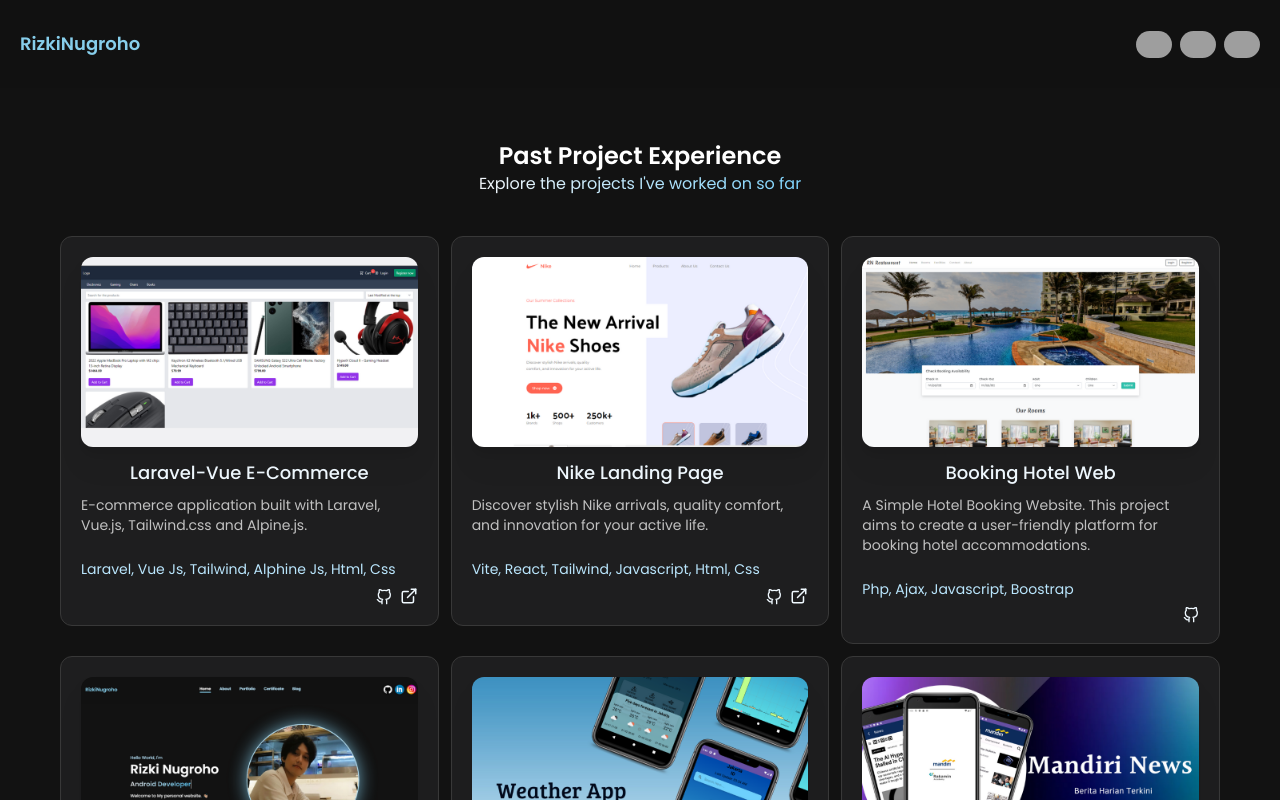
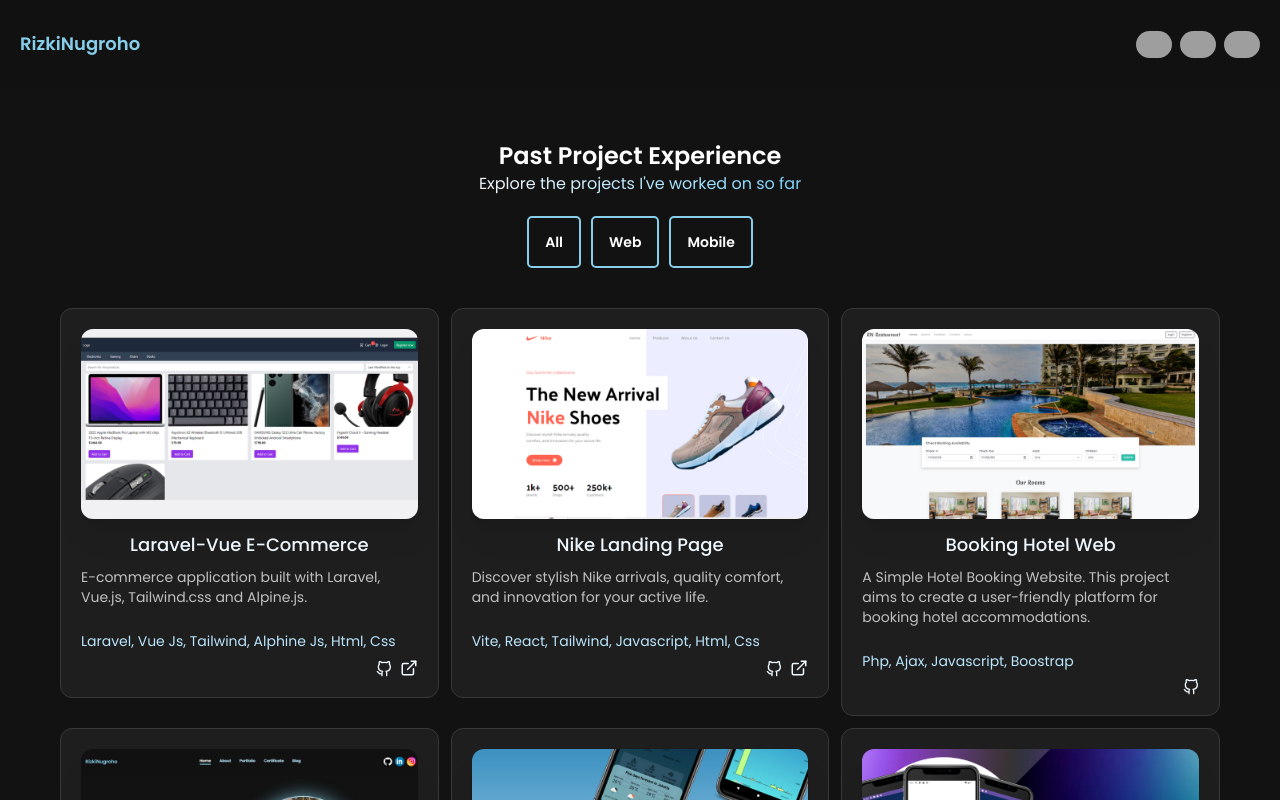
Before and after one commit to rizkinugrohho/my-portofolio-v2, a Vue app: page /portfolio in a window 1280 px wide. Shown: the top 800 px of the page. Built offline with nearby package versions, Linux system fonts and the light colour scheme; grey boxes are pictures that could not be loaded.

Commit message:
Add Filter By Category

```diff
--- a/src/views/PortfolioView.vue
+++ b/src/views/PortfolioView.vue
@@ -11,7 +11,8 @@
           status: 'E-commerce application built with Laravel, Vue.js, Tailwind.css and Alpine.js.',
           tech: 'Laravel, Vue Js, Tailwind, Alphine Js, Html, Css',
           github: 'https://github.com/rizkinugrohho/laravel-vue',
-          demo: 'https://github.com/rizkinugrohho/laravel-vue'
+          demo: 'https://github.com/rizkinugrohho/laravel-vue',
+          category: 'web'
         },
         {
           id: 2,
@@ -20,7 +21,8 @@
           status: 'Discover stylish Nike arrivals, quality comfort, and innovation for your active life.',
           tech: 'Vite, React, Tailwind, Javascript, Html, Css',
           github: 'https://github.com/rizkinugrohho/nike-landing-page',
-          demo: 'https://rizkinugrohho.github.io/nike-landing-page/'
+          demo: 'https://rizkinugrohho.github.io/nike-landing-page/',
+          category: 'web'
         },
         {
           id: 3,
@@ -29,7 +31,8 @@
           status: 'A Simple Hotel Booking Website. This project aims to create a user-friendly platform for booking hotel accommodations.',
           tech: 'Php, Ajax, Javascript, Boostrap',
           github: 'https://github.com/rizkinugrohho/booking-hotel',
-          demo: 'null'
+          demo: 'null',
+          category: 'web'
         },
         {
           id: 4,
@@ -38,7 +41,8 @@
           status: 'My personal website, I created this website to display my profile, skills and projects. As well as my place to try new technology.',
           tech: 'VueJS 3, NodeJs, Tailwind',
           github: 'https://github.com/rizkinugrohho/my-portofolio-v2',
-          demo: 'rizkinugroho.netlify.app'
+          demo: 'rizkinugroho.netlify.app',
+          category: 'web'
         },
         {
           id: 5,
@@ -47,7 +51,8 @@
           status: 'Android Mobile Application that shows todays weather and weather forecast for the next 5 days in various cities and countries.',
           tech: 'Kotlin, RestAPi, Android',
           github: 'https://github.com/rizkinugrohho/MobileApplication_Weather-App',
-          demo: 'https://github.com/rizkinugrohho/MobileApplication_Weather-App'
+          demo: 'https://github.com/rizkinugrohho/MobileApplication_Weather-App',
+          category: 'mobile'
         },
         {
           id: 6,
@@ -56,7 +61,8 @@
           status: 'Challenge from Bank Mandiri - Creating an Android Mobile Application that displays a list of news using API from https://newsapi.org',
           tech: 'Kotlin, RestAPi, Android',
           github: 'https://github.com/rizkinugrohho/MobileApplication_MandiriNews',
-          demo: 'https://github.com/rizkinugrohho/MobileApplication_MandiriNews'
+          demo: 'https://github.com/rizkinugrohho/MobileApplication_MandiriNews',
+          category: 'mobile'
         },
         {
           id: 7,
@@ -65,7 +71,8 @@
           status: 'a progressive e-commerce web application, which has Push Notification Features, App Banner (Add to Home Screen), Splash screen on the application, Service Worker with Workbox JS.',
           tech: 'ReactJs, NodeJs, Tailwind',
           github: 'https://github.com/rizkinugrohho/Web_Apps_With_React_Js',
-          demo: 'https://web-apps-phi.vercel.app/'
+          demo: 'https://web-apps-phi.vercel.app/',
+          category: 'web'
         },
         {
           id: 8,
@@ -74,12 +81,26 @@
           status: 'allows users to search for books, view book details, leave reviews, add books to favorites, and view example categories of books.',
           tech: 'Javascript',
           github: 'https://github.com/rizkinugrohho/bookshelf-apps',
-          demo: 'bookshelf-appli.netlify.app/'
+          demo: 'bookshelf-appli.netlify.app/',
+          category: 'web'
         }
-      ]
+      ],
+      filteredItems: [] // Daftar proyek yang telah difilter
     };
+  },
+  methods: {
+    filterByCategory(category) {
+      if (category === 'all') {
+        this.filteredItems = this.items; // Menampilkan semua proyek
+      } else {
+        this.filteredItems = this.items.filter(item => item.category === category); // Filter berdasarkan kategori
       }
     }
+  },
+  mounted() {
+    this.filteredItems = this.items; // Set daftar proyek awal saat komponen dimuat
+  }
+};
 </script>
 <template>
   <div class="px-5 py-5 md:px-12 md:py-10 text-left text-sky-50 mx-3">
@@ -91,17 +112,24 @@
           <h4>Past Project Experience</h4>
           <h4 class="text-base font-normal text-transparent bg-clip-text bg-gradient-to-r from-slate-100 to-sky-300">
             Explore the projects I've worked on so far</h4>
+          <div class="filter-container">
+            <button @click="filterByCategory('all')" class="filter-btn">All</button>
+            <button @click="filterByCategory('web')" class="filter-btn">Web</button>
+            <button @click="filterByCategory('mobile')" class="filter-btn">Mobile</button>
           </div>
+        </div>
+
       </header>
       <section>
         <div>
-          <div class="grid grid-cols-1 gap-4 pb-32 md:grid-cols-3 md:gap-3 xl:grid-cols-3 xl:gap-3 2xl:gap-5 fade-zoom-in">
-            <div v-for="item in items" :key="item.id">
+          <div
+            class="grid grid-cols-1 gap-4 pb-32 md:grid-cols-3 md:gap-3 xl:grid-cols-3 xl:gap-3 2xl:gap-5 fade-zoom-in">
+            <div v-for="item in filteredItems" :key="item.id">
               <div
                 class="item-card flex flex-col items-center gap-2 rounded bg-[#1e1e1f] hover:bg-[#282828] border border-[#383838] rounded-xl text-sky-50 md:gap-3 px-5 py-5 lg:px-5 ">
                 <div class="flex h-12 w-12 items-center justify-center p-0 h-full w-full lg:p-0 zoom-in">
-                  <img alt="HTML" loading="lazy" decoding="async" data-nimg="1" class="drop-shadow-xl rounded rounded-xl"
-                    :src="'/img/portfolio-' + item.imageUrl + '.png'">
+                  <img alt="HTML" loading="lazy" decoding="async" data-nimg="1"
+                    class="drop-shadow-xl rounded rounded-xl" :src="'/img/portfolio-' + item.imageUrl + '.png'">
                 </div>
                 <div class="w-full flex flex-col gap-2 items-center text-sm md:text-base lg:text-lg">
                   <div class="title-text font-medium text-secondary">{{ item.name }}
@@ -113,25 +141,25 @@
                   </div>
                   <div class="w-full flex justify-end">
                     <div class="flex cursor-pointer items-end gap-2 text-primary">
-                      <a v-if="item.github !== 'null'"
-                        :href="item.github" target="_blank" rel="noreferrer"
+                      <a v-if="item.github !== 'null'" :href="item.github" target="_blank" rel="noreferrer"
                         title="View github repository" class="transition-all hover:text-accent">
-                        <svg stroke="currentColor"
-                          fill="none" stroke-width="2" viewBox="0 0 24 24" stroke-linecap="round" stroke-linejoin="round"
-                          height="16" width="16" xmlns="http://www.w3.org/2000/svg">
+                        <svg stroke="currentColor" fill="none" stroke-width="2" viewBox="0 0 24 24"
+                          stroke-linecap="round" stroke-linejoin="round" height="16" width="16"
+                          xmlns="http://www.w3.org/2000/svg">
                           <path
                             d="M9 19c-5 1.5-5-2.5-7-3m14 6v-3.87a3.37 3.37 0 0 0-.94-2.61c3.14-.35 6.44-1.54 6.44-7A5.44 5.44 0 0 0 20 4.77 5.07 5.07 0 0 0 19.91 1S18.73.65 16 2.48a13.38 13.38 0 0 0-7 0C6.27.65 5.09 1 5.09 1A5.07 5.07 0 0 0 5 4.77a5.44 5.44 0 0 0-1.5 3.78c0 5.42 3.3 6.61 6.44 7A3.37 3.37 0 0 0 9 18.13V22">
                           </path>
                         </svg></a>
                       <a v-if="item.demo !== 'null'" :href="item.demo" target="_blank" rel="noreferrer"
                         title="View finished project" class="transition-all hover:text-accent">
-                        <svg stroke="currentColor"
-                          fill="none" stroke-width="2" viewBox="0 0 24 24" stroke-linecap="round" stroke-linejoin="round"
-                          height="18" width="18" xmlns="http://www.w3.org/2000/svg">
+                        <svg stroke="currentColor" fill="none" stroke-width="2" viewBox="0 0 24 24"
+                          stroke-linecap="round" stroke-linejoin="round" height="18" width="18"
+                          xmlns="http://www.w3.org/2000/svg">
                           <path d="M18 13v6a2 2 0 0 1-2 2H5a2 2 0 0 1-2-2V8a2 2 0 0 1 2-2h6"></path>
                           <polyline points="15 3 21 3 21 9"></polyline>
                           <line x1="10" y1="14" x2="21" y2="3"></line>
-                      </svg></a></div>
+                        </svg></a>
+                    </div>
                   </div>
                 </div>
               </div>
@@ -140,29 +168,76 @@
         </div>
       </section>
     </article>
-</div></template>
+  </div>
+</template>
 
 <style>
 .item-card:hover {
   transition: transform 0.3s ease;
   transform: translateY(-8px);
 }
-svg:hover{
+
+svg:hover {
   stroke: #87CEEB;
 }
+
 @keyframes fadeZoomIn {
   0% {
     opacity: 0;
     transform: scale(0.5);
   }
+
   100% {
     opacity: 1;
     transform: scale(1);
   }
 }
 
+
 /* Menggunakan animasi pada elemen yang diinginkan */
 .fade-zoom-in {
   animation: fadeZoomIn 1s ease-in-out;
 }
+
+/* Gaya untuk tombol filter */
+.filter-container {
+  display: flex;
+  gap: 10px;
+  justify-content: center;
+  margin-top: 20px;
+}
+
+.filter-btn {
+  padding: 8px 16px; /* Padding untuk panjang border yang sama rata */
+  border: 2px solid #87CEEB; /* Warna border biru langit */
+  border-radius: 5px; /* Atur radius border sesuai kebutuhan */
+  color: #fff; /* Warna teks putih */
+  font-size: 14px; /* Ukuran font */
+  cursor: pointer;
+  transition: background-color 0.3s ease, color 0.3s ease, border-color 0.3s ease;
+  box-sizing: border-box; /* Ukuran border sesuai padding */
+
+}
+
+.filter-btn:hover {
+  background-color: #2c3e50;
+}
+
+button:hover {
+  transition: transform 0.3s ease;
+  transform: translateY(-8px);
+  stroke: #87CEEB;
+}
+
+@keyframes fadeZoomIn {
+  0% {
+    opacity: 0;
+    transform: scale(0.5);
+  }
+
+  100% {
+    opacity: 1;
+    transform: scale(1);
+  }
+}
 </style>
```
Lines whose indentation alone changed are shown as unchanged.
